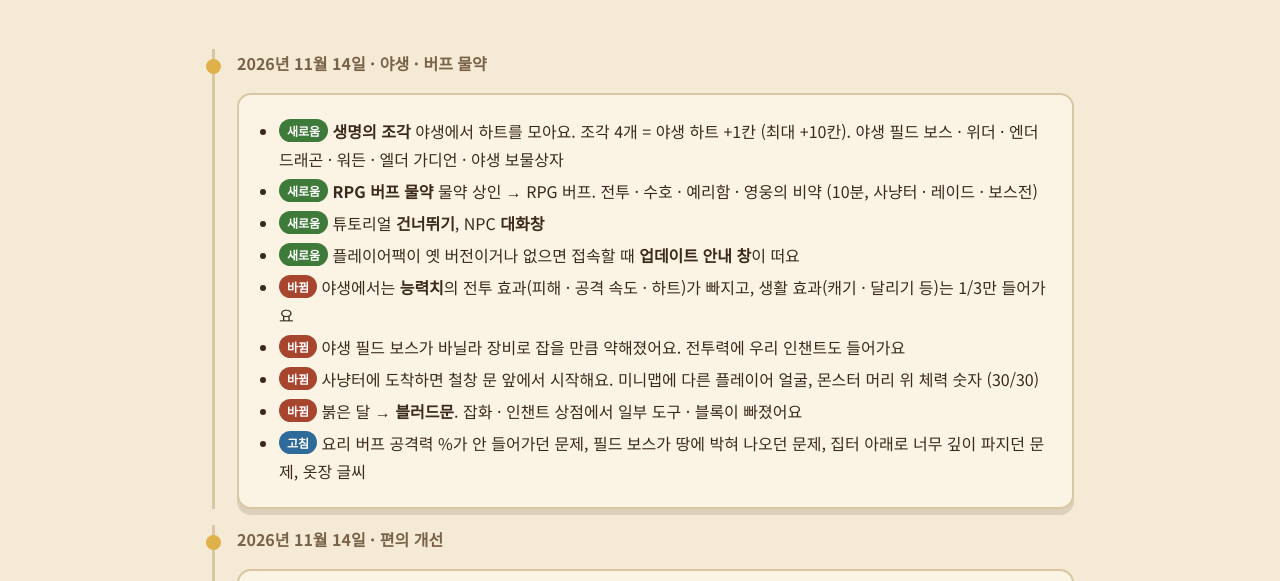
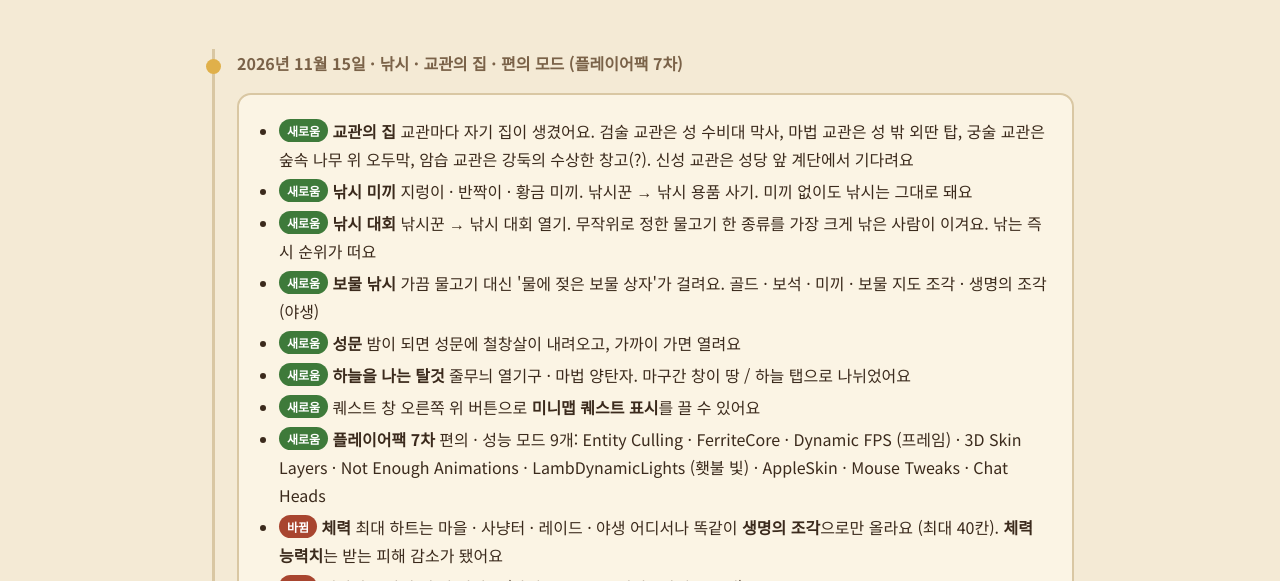
Before and after one commit to kongspace94/yoriworld, a plain HTML site: page updates.html in a window 1280 px wide. Shown: the part 219-800 px from the top of the page. Drawn offline with Linux system fonts and the light colour scheme.

Commit message:
업데이트 소식: 낚시 · 교관의 집 · 편의 모드 (11/15, 플레이어팩 7차)
Co-Authored-By: Claude Opus 5.5 <noreply@anthropic.com>

```diff
--- a/updates.html
+++ b/updates.html
@@ -25,6 +25,23 @@
 
 <main class="wrap">
   <section>
+    <div class="update">
+      <p class="date">2026년 11월 15일 · 낚시 · 교관의 집 · 편의 모드 (플레이어팩 7차)</p>
+      <div class="card">
+        <ul>
+          <li><span class="badge b-new">새로움</span> <b>교관의 집</b> 교관마다 자기 집이 생겼어요. 검술 교관은 성 수비대 막사, 마법 교관은 성 밖 외딴 탑, 궁술 교관은 숲속 나무 위 오두막, 암습 교관은 강둑의 수상한 창고(?). 신성 교관은 성당 앞 계단에서 기다려요</li>
+          <li><span class="badge b-new">새로움</span> <b>낚시 미끼</b> 지렁이 · 반짝이 · 황금 미끼. 낚시꾼 → 낚시 용품 사기. 미끼 없이도 낚시는 그대로 돼요</li>
+          <li><span class="badge b-new">새로움</span> <b>낚시 대회</b> 낚시꾼 → 낚시 대회 열기. 무작위로 정한 물고기 한 종류를 가장 크게 낚은 사람이 이겨요. 낚는 즉시 순위가 떠요</li>
+          <li><span class="badge b-new">새로움</span> <b>보물 낚시</b> 가끔 물고기 대신 '물에 젖은 보물 상자'가 걸려요. 골드 · 보석 · 미끼 · 보물 지도 조각 · 생명의 조각(야생)</li>
+          <li><span class="badge b-new">새로움</span> <b>성문</b> 밤이 되면 성문에 철창살이 내려오고, 가까이 가면 열려요</li>
+          <li><span class="badge b-new">새로움</span> <b>하늘을 나는 탈것</b> 줄무늬 열기구 · 마법 양탄자. 마구간 창이 땅 / 하늘 탭으로 나뉘었어요</li>
+          <li><span class="badge b-new">새로움</span> 퀘스트 창 오른쪽 위 버튼으로 <b>미니맵 퀘스트 표시</b>를 끌 수 있어요</li>
+          <li><span class="badge b-new">새로움</span> <b>플레이어팩 7차</b> 편의 · 성능 모드 9개: Entity Culling · FerriteCore · Dynamic FPS (프레임) · 3D Skin Layers · Not Enough Animations · LambDynamicLights (횃불 빛) · AppleSkin · Mouse Tweaks · Chat Heads</li>
+          <li><span class="badge b-change">바뀜</span> <b>체력</b> 최대 하트는 마을 · 사냥터 · 레이드 · 야생 어디서나 똑같이 <b>생명의 조각</b>으로만 올라요 (최대 40칸). <b>체력 능력치</b>는 받는 피해 감소가 됐어요</li>
+          <li><span class="badge b-change">바뀜</span> 생명의 조각이 더 잘 나와요 (야생 보스 · 보물상자 · 야생 몬스터)</li>
+        </ul>
+      </div>
+    </div>
     <div class="update">
       <p class="date">2026년 11월 14일 · 야생 · 버프 물약</p>
       <div class="card">
```
Also changed, not shown: credits.html (+9 -0 lines).
